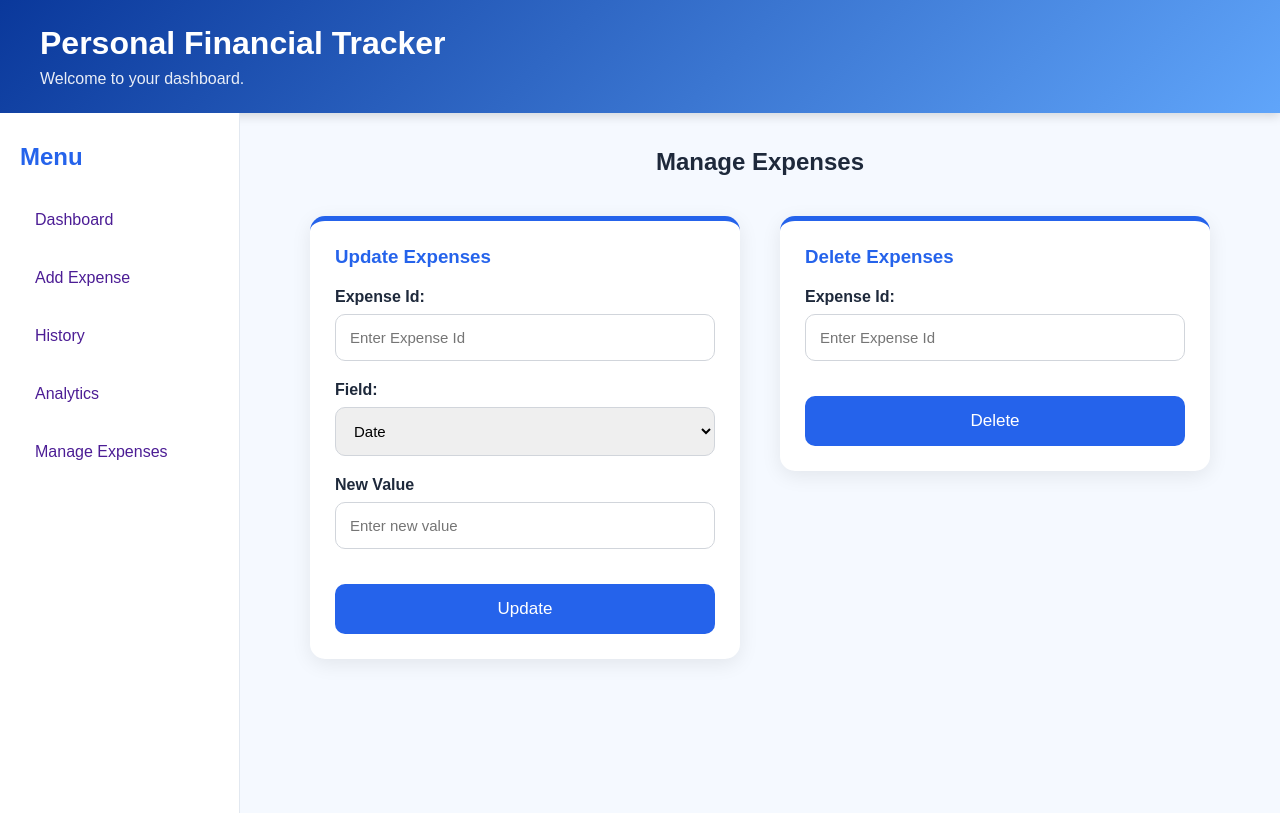
After one commit to Urvi1408/Expense-Tracker, a Flask app: page /manager in a window 1280 px wide. The commit adds this page. Run offline with Flask 3, Linux system fonts and the light colour scheme.

Commit message:
added expenses manager: delete and update functions

```diff
--- a/app.py
+++ b/app.py
@@ -69,5 +69,23 @@ def analytics():
     payment=analysis.payment_mode_analysis()
     return render_template("analytics.html", lowest=lowest,daily=daily,month=month,top=top,tot=tot,cat=cat,payment=payment)
 
+@app.route("/manager",methods=["GET","POST"])
+def manage_expenses():
+    if request.method=="POST":
+        action=request.form["action"]
+        if action=="update":
+            id=request.form["id"]
+            choice=int(request.form["choice"])
+            newval=request.form["newval"]
+            em.change_expenses(id,choice,newval)
+            return redirect(url_for("manage_expenses", updated=1))
+        elif action=="delete":
+            id=request.form["id"]
+            em.delete_expense(id)
+            return redirect(url_for("manage_expenses", deleted=1))
+        return redirect(url_for("manage_expenses"))
+    return render_template("manage_expenses.html")
+
+
 if __name__ =="__main__":
     app.run(debug=True)
--- a/data/expenses.csv
+++ b/data/expenses.csv
@@ -1,7 +1,7 @@
 expense_id,date,category,description,amount,mode_of_payment
 1,23-03-2009,travel,singapore,5000.0,card
 2,01-01-2026,food,pizza hut ,650.0,cash
-3,12-01-2026,shopping ,shirt,900.0,card
+3,shirt,shopping ,tshirt,900.0,card
 4,02-03-2026,food,pizza,500.0,cash
 5,09-06-2026,travel,thailand,50000.0,card
 6,09-07-2026,food,burger,1600.0,upi
--- a/static/css/style.css
+++ b/static/css/style.css
@@ -25,7 +25,13 @@ header p{
     opacity:0.9;
 }
 aside a{
-    text-decoration: none;
+    display:block;
+    width:100%;
+    padding:15px;
+    border-radius:8px;
+    text-decoration:none;
+    color:#4C1D95;
+    transition:.3s;
 }
 main{
     display:flex;
@@ -50,14 +56,10 @@ aside ul{
 }
 
 aside li{
-    padding:15px;
+    list-style:none;
     margin-bottom:10px;
-    border-radius:8px;
-    cursor:pointer;
-    transition:0.3s;
 }
-
-aside li:hover{
+aside a:hover{
     background:#DBEAFE;
     color:#2563EB;
 }
@@ -284,3 +286,18 @@ td{
 tr:hover{
     background:#F8FAFC;
 }
+.manage-cards{
+    display:flex;
+    justify-content:center;
+    align-items:flex-start;
+    gap:40px;
+    margin-top:40px;
+    flex-wrap:wrap;
+}
+.manage-cards .card{
+    width:430px;
+}
+.manage-title{
+    text-align:center;
+    margin-bottom:35px;
+}
--- a/tempCodeRunnerFile.py
+++ /dev/null
@@ -1,3 +0,0 @@
-
-# @app.route("/analytics")
-# def analytics():
--- a/templates/add_expense.html
+++ b/templates/add_expense.html
@@ -22,6 +22,7 @@
             <li><a href="{{ url_for('add_expense') }}">Add Expense</a></li>
             <li><a href="{{ url_for('history') }}">History</a></li>
             <li><a href="{{ url_for('analytics') }}">Analytics</a></li>
+            <li><a href="{{ url_for('manage_expenses') }}">Manage Expenses</a></li>
         </ul>
 
     </aside>
@@ -30,6 +31,7 @@
     <div class="container">
 
         <div class="form-box">
+            <h2 class="manage-title">Add Expenses </h2>
             <form action="/add_expense" method="POST">
                 <label>Date</label>
                 <input type="date" name="date" placeholder="Enter date" required>
--- a/templates/analytics.html
+++ b/templates/analytics.html
@@ -23,6 +23,7 @@
             <li><a href="{{ url_for('add_expense') }}">Add Expense</a></li>
             <li><a href="{{ url_for('history') }}">History</a></li>
             <li><a href="{{ url_for('analytics') }}">Analytics</a></li>
+            <li><a href="{{ url_for('manage_expenses') }}">Manage Expenses</a></li>
         </ul>
 
     </aside>
--- a/templates/history.html
+++ b/templates/history.html
@@ -23,6 +23,7 @@
             <li><a href="{{ url_for('add_expense') }}">Add Expense</a></li>
             <li><a href="{{ url_for('history') }}">History</a></li>
             <li><a href="{{ url_for('analytics') }}">Analytics</a></li>
+            <li><a href="{{ url_for('manage_expenses') }}">Manage Expenses</a></li>
         </ul>
 
     </aside>
--- a/templates/index.html
+++ b/templates/index.html
@@ -32,7 +32,9 @@
             <li><a href="{{ url_for('add_expense') }}">Add Expense</a></li>
             <li><a href="{{ url_for('history') }}">History</a></li>
             <li><a href="{{ url_for('analytics') }}">Analytics</a></li>
+            <li><a href="{{ url_for('manage_expenses') }}">Manage Expenses</a></li>
         </ul>
+
 
     </aside>
 
--- /dev/null
+++ b/templates/manage_expenses.html
@@ -0,0 +1,81 @@
+<!DOCTYPE html>
+<html lang="en">
+<head>
+    <meta charset="UTF-8">
+    <meta name="viewport" content="width=device-width, initial-scale=1.0">
+    <title>Manage Expenses</title>
+    <link rel="stylesheet" href="{{ url_for('static', filename='css/style.css') }}">
+</head>
+
+{% if request.args.get("updated") %}
+<script>
+alert("Expense updated successfully!");
+</script>
+{% endif %}
+
+{% if request.args.get("deleted") %}
+<script>
+alert("Expense deleted successfully!");
+</script>
+{% endif %}
+<body>
+    <header class="header-text">
+    <h2> Personal Financial Tracker </h2>
+    <!-- <div>{{name}}</div> -->
+    <p>Welcome to your dashboard.</p>
+</header>
+
+<main>
+    <aside>
+
+        <h3>Menu</h3>
+        <ul>
+            <li><a href="{{ url_for('home') }}">Dashboard</a></li>
+            <li><a href="{{ url_for('add_expense') }}">Add Expense</a></li>
+            <li><a href="{{ url_for('history') }}">History</a></li>
+            <li><a href="{{ url_for('analytics') }}">Analytics</a></li>
+            <li><a href="{{ url_for('manage_expenses') }}">Manage Expenses</a></li>
+        </ul>
+
+        </ul>
+
+    </aside>
+    <section>
+        <h2 class="manage-title">Manage Expenses </h2>
+        <div class="manage-cards">
+            <form method="POST" action="{{ url_for('manage_expenses') }}">
+            <div class="card">
+                <h3>Update Expenses</h3>
+                <label>Expense Id:</label>
+                <input type="text", name="id" ,value="{{ search }}", placeholder="Enter Expense Id ">
+                <label>Field:</label>
+                <select name="choice">
+
+                    <option value="1">Date</option>
+                    <option value="2">Category</option>
+                    <option value="3">Description</option>
+                    <option value="4">Amount</option>
+                    <option value="5">Payment Mode</option>
+
+                </select>
+                <label>New Value</label>
+                <input type="text", name="newval", placeholder="Enter new value " required>
+                <button type="submit" name="action" value="update">
+                    Update
+                </button>
+            </div>
+            </form>
+            <form method="POST" action="{{ url_for('manage_expenses') }}">
+            <div class="card">
+                <h3>Delete Expenses</h3>
+                <label>Expense Id:</label>
+                <input type="text", name="id" ,value="{{ search }}", placeholder="Enter Expense Id ">
+                <button type="submit" name="action" value="delete">
+                    Delete
+                </button>
+            </div>
+            </form>
+        </div>
+    </section>
+</body>
+</html>
```
Also changed, not shown: utils/expenses_manager.py (+8 -26 lines).
